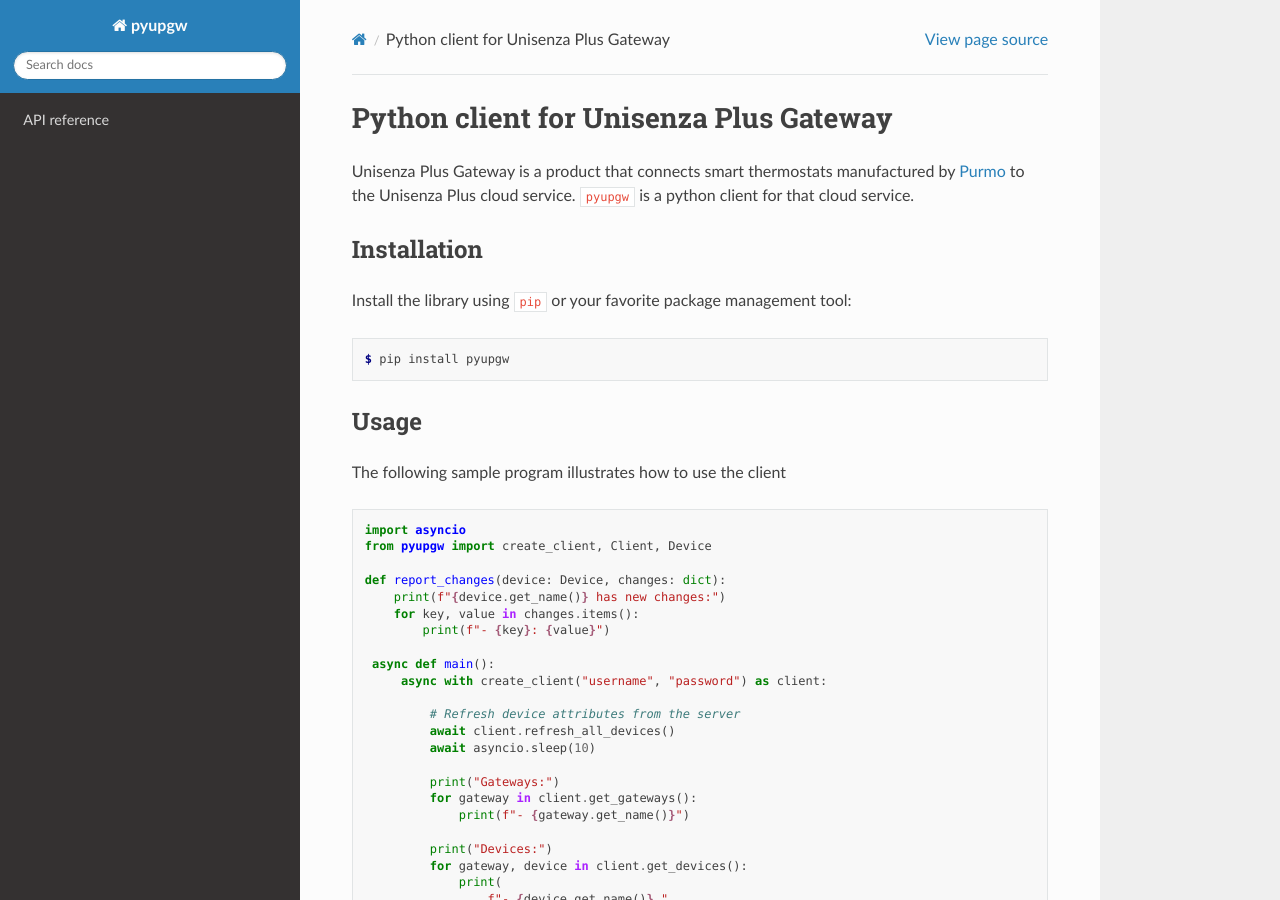
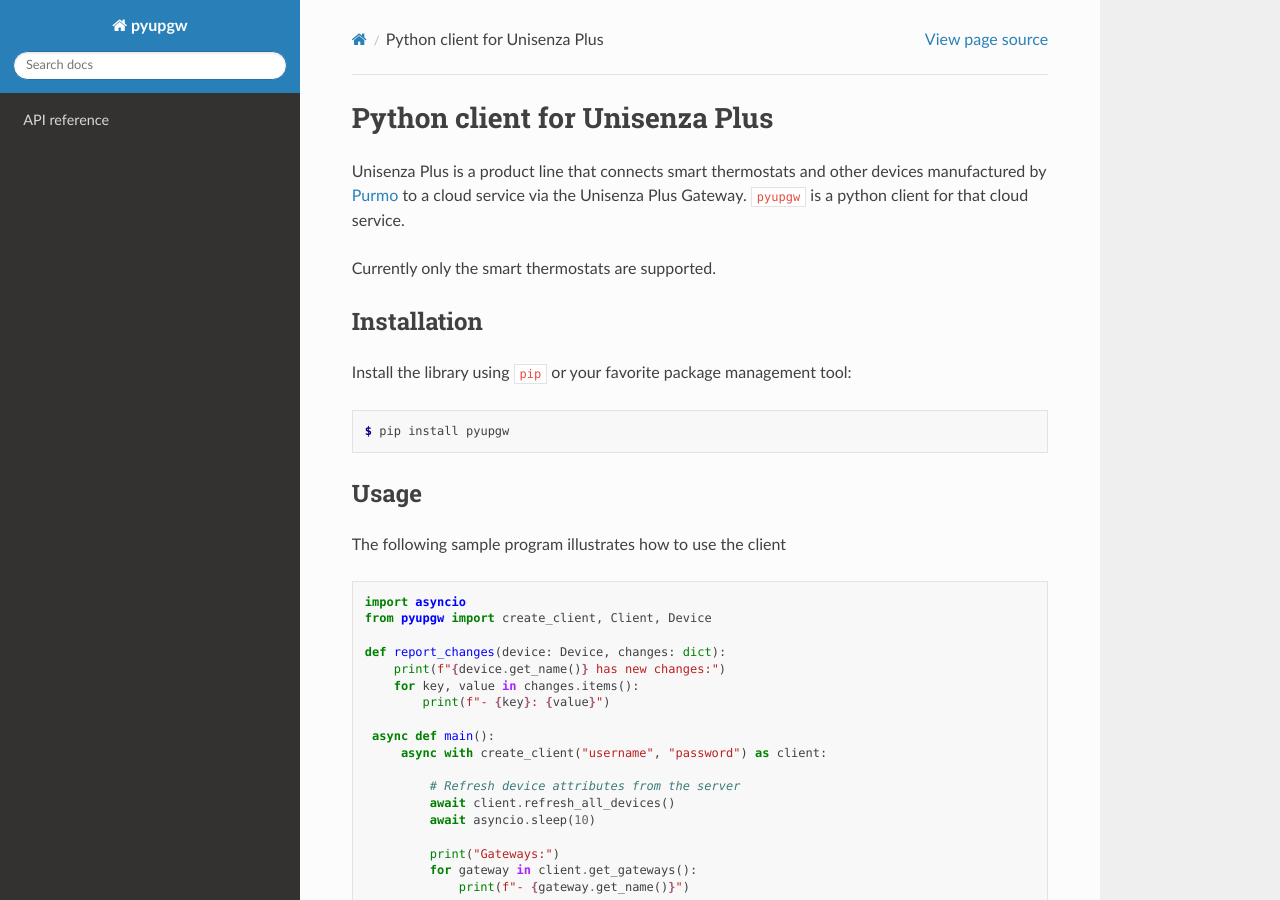
Before and after one commit to jasujm/pyupgw, a Sphinx documentation site: the page built from docs/index.rst, in a window 1280 px wide and 900 px high. Built offline with Sphinx 7.4.7 and the Read the Docs theme 2.0.0, drawn with Linux system fonts in a browser that asks for light colours; some of the changed text lies outside the part shown.

Commit message:
Rename some classes
* Rename ``ThermostatDevice`` and ``ThermostatAttributes`` into ``HvacDevice``
  and ``HvacAttributes``, respectively. This is in anticipation that there are
  other HVAC products with similar API.

* Rename ``DeviceType.DEVICE`` into ``DeviceType.HVAC`` to be more descriptive
  and not reserve the most general name for just one kind of device.

```diff
--- a/README.rst
+++ b/README.rst
@@ -1,9 +1,12 @@
-Python client for Unisenza Plus Gateway
-=======================================
+Python client for Unisenza Plus
+===============================
 
-Unisenza Plus Gateway is a product that connects smart thermostats manufactured
-by `Purmo <https://global.purmo.com/>`_ to the Unisenza Plus cloud
-service. ``pyupgw`` is a python client for that cloud service.
+Unisenza Plus is a product line that connects smart thermostats and other
+devices manufactured by `Purmo <https://global.purmo.com/>`_ to a cloud service
+via the Unisenza Plus Gateway. ``pyupgw`` is a python client for that cloud
+service.
+
+Currently only the smart thermostats are supported.
 
 Installation
 ------------
@@ -74,7 +77,7 @@ Goals
 -----
 
 The main reason for this project is to (eventually) develop `Home Assistant
-<https://www.home-assistant.io/>`_ integration for the Unisenza Plus Gateway.
+<https://www.home-assistant.io/>`_ integration for the Unisenza Plus.
 
 The client library is intended to give a robust and simplified interface to the
 most important attributes and functionality of the smart thermostats. By hiding
--- a/pyupgw/__init__.py
+++ b/pyupgw/__init__.py
@@ -1,4 +1,4 @@
-"""Python client for Unisenza Plus Gateway"""
+"""Python client for Unisenza Plus"""
 
 __version__ = "0.1"
 
@@ -9,8 +9,8 @@ from .models import (
     DeviceType,
     Gateway,
     GatewayAttributes,
+    HvacAttributes,
+    HvacDevice,
     Occupant,
     SystemMode,
-    ThermostatAttributes,
-    ThermostatDevice,
 )
```
Also changed, not shown: CHANGELOG.rst (+10 -0 lines), docs/api.rst (+9 -9 lines), 4 other files.
